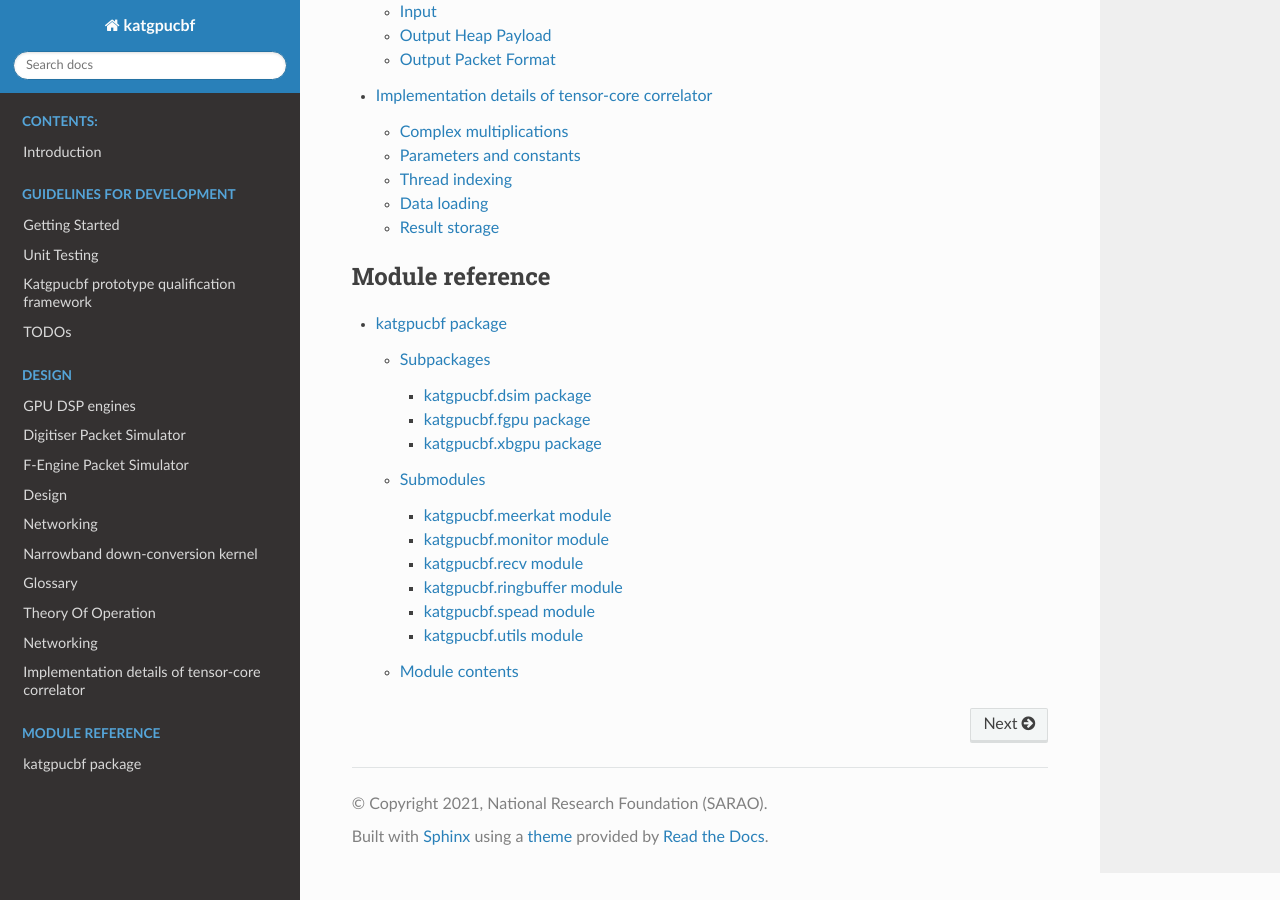
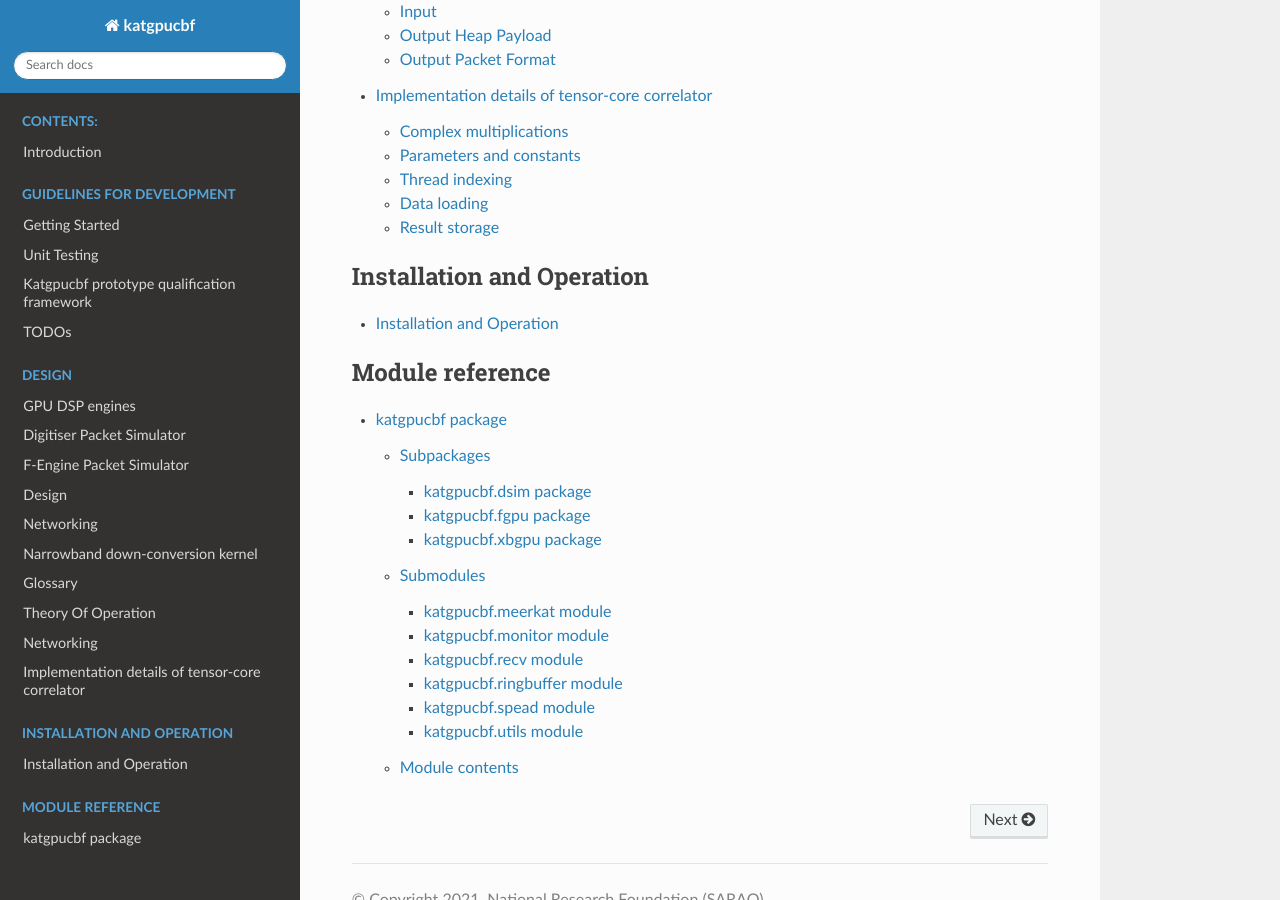
Before and after one commit to ska-sa/katgpucbf, a Sphinx documentation site: the page built from doc/index.rst, in a window 1280 px wide and 900 px high, scrolled down 1792 px. Built offline with Sphinx 7.4.7 and the Read the Docs theme 2.0.0, drawn with Linux system fonts in a browser that asks for light colours; formulas are drawn with MathJax 3; the version number could not be read and is left out.

Commit message:
Add "Installation and Operation" section
Though in retrospect I'm somewhat dubious about including "Installation"
in that title.

```diff
--- a/doc/index.rst
+++ b/doc/index.rst
@@ -44,6 +44,7 @@
    :maxdepth: 2
    :caption: Installation and Operation
 
+   operation
 
 .. toctree::
    :maxdepth: 3
```
Also changed, not shown: doc/operation.rst (added, +12 -0 lines).
